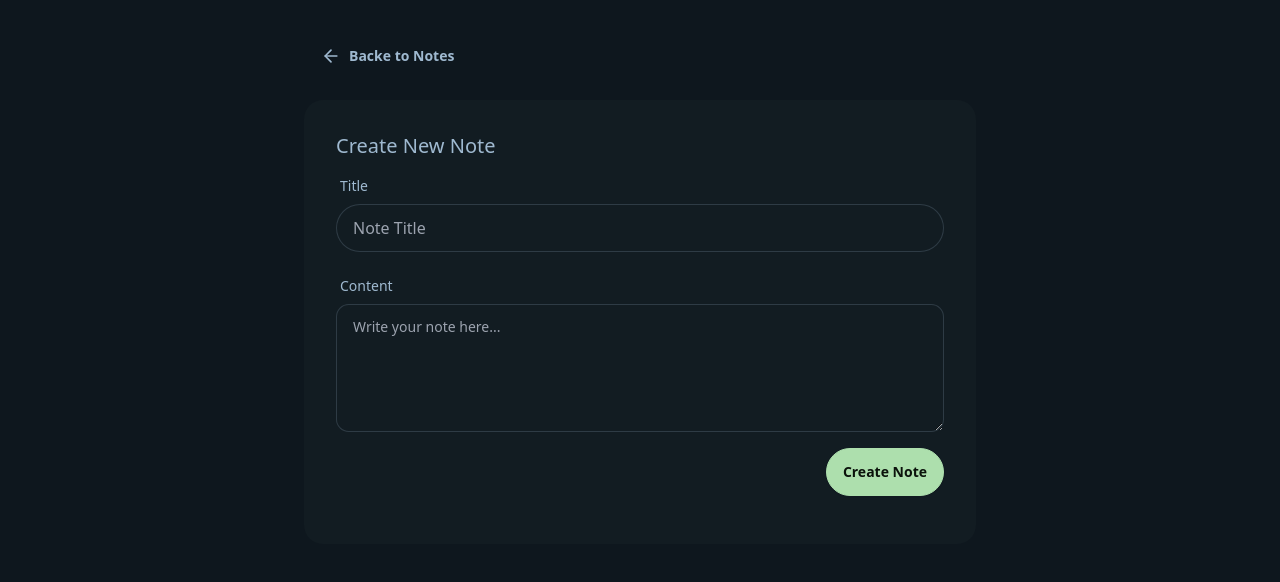
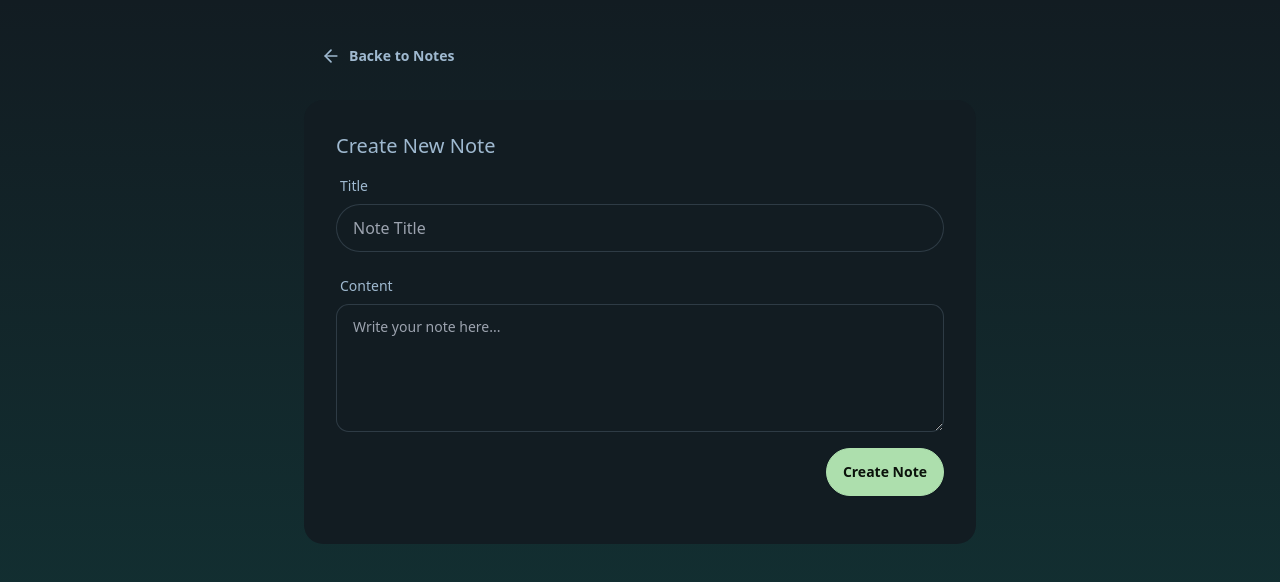
Before and after one commit to ebrahim-2030/mern-stack-noteboard, a React (Vite) app in the folder frontend/: page /create in a window 1280 px wide. Shown: the top 582 px of the page. Built offline with nearby package versions, Linux system fonts and the light colour scheme.

Commit message:
deploy project and add README file

```diff
--- a/frontend/src/components/DeleteDialog.jsx
+++ b/frontend/src/components/DeleteDialog.jsx
@@ -4,8 +4,8 @@ import React from "react";
 const DeleteDialog = ({ onConfirm, onCancel, loading }) => {
   return (
     <div
-      className="card bg-teal-900 hover:shadow-lg transition-all duration-200
-      border-t-4 shadow-md w-full max-w-md rounded-none  border-solid border-red-400/80"
+      className="card bg-teal-950 hover:shadow-lg transition-all duration-200
+      shadow-md w-full  max-w-md  border  border-t-4 border-success"
     >
       <div className="card-body flex flex-col items-center">
         {/*  title */}
--- a/frontend/src/components/Modal.jsx
+++ b/frontend/src/components/Modal.jsx
@@ -4,7 +4,7 @@ const Modal = ({ showModal, children, handleCancel }) => {
   return ReactDOM.createPortal(
     // modal wrapper
     <div
-      className={`p-4 absolute inset-0 bg-black/70 flex justify-center items-center z-50 ${
+      className={`p-4 absolute inset-0 bg-black/80 flex justify-center items-center z-50 ${
         showModal
           ? "opacity-100 pointer-events-auto"
           : "opacity-0 pointer-events-none"
--- a/frontend/src/pages/Create.jsx
+++ b/frontend/src/pages/Create.jsx
@@ -46,7 +46,7 @@ const Create = () => {
   };
 
   return (
-    <div className="min-h-screen bg-base-200">
+    <div className="min-h-screen">
       <div className="container mx-auto p-4 py-8 ">
         <div className="max-w-2xl mx-auto">
           {/* back button */}
```
Also changed, not shown: 1 other file (tests, documents, lock files or other folders).
